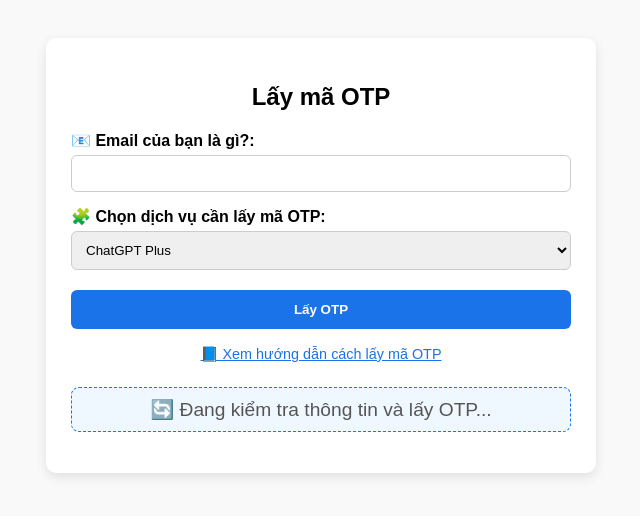
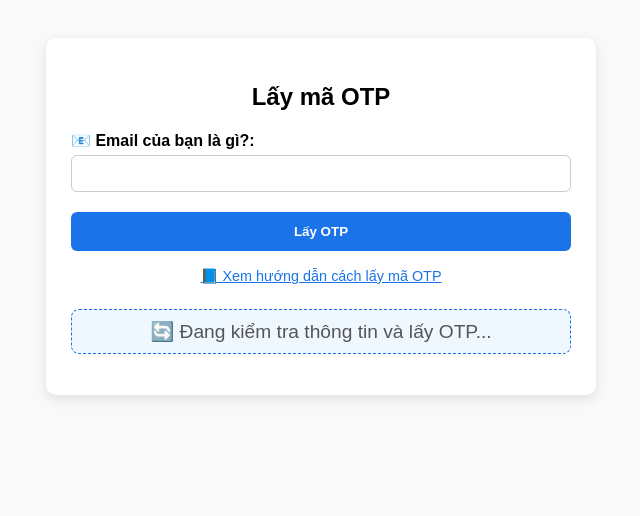
Before and after one commit to phamduydieu2204/get-otp, a plain HTML site: page index.html in a window 1280 px wide. Both pictures are taken after a click on the button "Lấy OTP". Shown: the whole page, without its empty margins (319-959 px from the left). Drawn offline with Linux system fonts and the light colour scheme.

Commit message:
Bỏ phần chọn dịch vụ, mặc định ChatGPT Plus

```diff
--- a/index.html
+++ b/index.html
@@ -12,10 +12,13 @@
     <label for="emailDangKy">📧 Email của bạn là gì?:</label>
     <input type="email" id="emailDangKy" required />
 
-    <label for="softwareName">🧩 Chọn dịch vụ cần lấy mã OTP:</label>
-    <select id="softwareName" required>
-      <option value="">-- Chọn phần mềm --</option>
-    </select>
+    <!-- ✅ ẨN trường chọn dịch vụ và nơi lấy mã -->
+    <div style="display: none;">
+      <label for="softwareName">🧩 Chọn dịch vụ cần lấy mã OTP:</label>
+      <select id="softwareName" required>
+        <option value="ChatGPT Plus" selected>ChatGPT Plus</option>
+      </select>
+    </div>
 
     <!-- ✅ ẨN trường chọn nơi lấy mã -->
     <div style="display: none;">
--- a/otp.js
+++ b/otp.js
@@ -27,7 +27,7 @@ softwareSelect.value = "ChatGPT Plus";
 
 document.getElementById("btnGetOtp").addEventListener("click", async () => {
   const email = document.getElementById("emailDangKy").value.trim();
-  const software = document.getElementById("softwareName").value;
+  const software = "ChatGPT Plus"; // Mặc định là ChatGPT Plus
   const otpSource = "authy"; // mặc định luôn dùng Authy
   const output = document.getElementById("otpResult");
   const btn = document.getElementById("btnGetOtp");
@@ -37,8 +37,8 @@ document.getElementById("btnGetOtp").addEventListener("click", async () => {
   output.innerHTML = `<div style="color: #555;">🔄 Đang kiểm tra thông tin và lấy OTP...</div>`;
 
 
-  if (!email || !software || !otpSource) {
-    alert("Vui lòng điền đầy đủ thông tin!");
+  if (!email) {
+    alert("Vui lòng nhập email của bạn!");
     btn.disabled = false;
     btn.textContent = "Lấy OTP";
     return;
```
